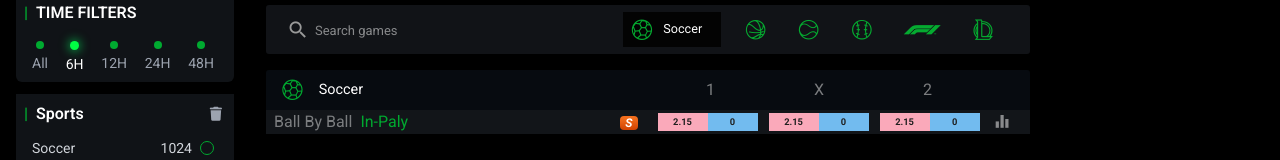
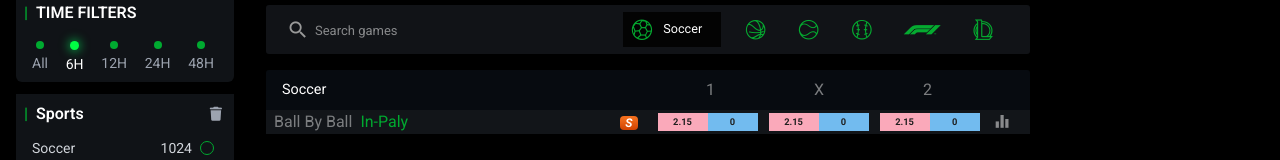
Before and after one commit to faizan99904/FlashExch, an Angular app: page / in a window 1280 px wide. Shown: the part 237-397 px from the top of the page. Built offline with nearby package versions, Linux system fonts and the light colour scheme.

Commit message:
remove soccer

```diff
--- a/src/component/market/market.component.html
+++ b/src/component/market/market.component.html
@@ -146,7 +146,6 @@
             class="g-title [border-bottom-left-radius:0] [border-bottom-right-radius:0;] bg-[#070b10] h-[2.5rem] flex items-center rounded-[3px] leading-[2.5rem]">
             <div
                 class="rect-title bg-[unset] w-[26rem] pl-[1rem] h-[100%] flex items-center text-[.9rem] text-[#fff] truncate">
-                <div sport="soccer" class="sport-icon text-[#00aa30] text-[1.3rem] mr-[1rem]"></div>
                 <div class="title">Soccer</div>
             </div>
            <div class="flex justify-end w-full">
```
